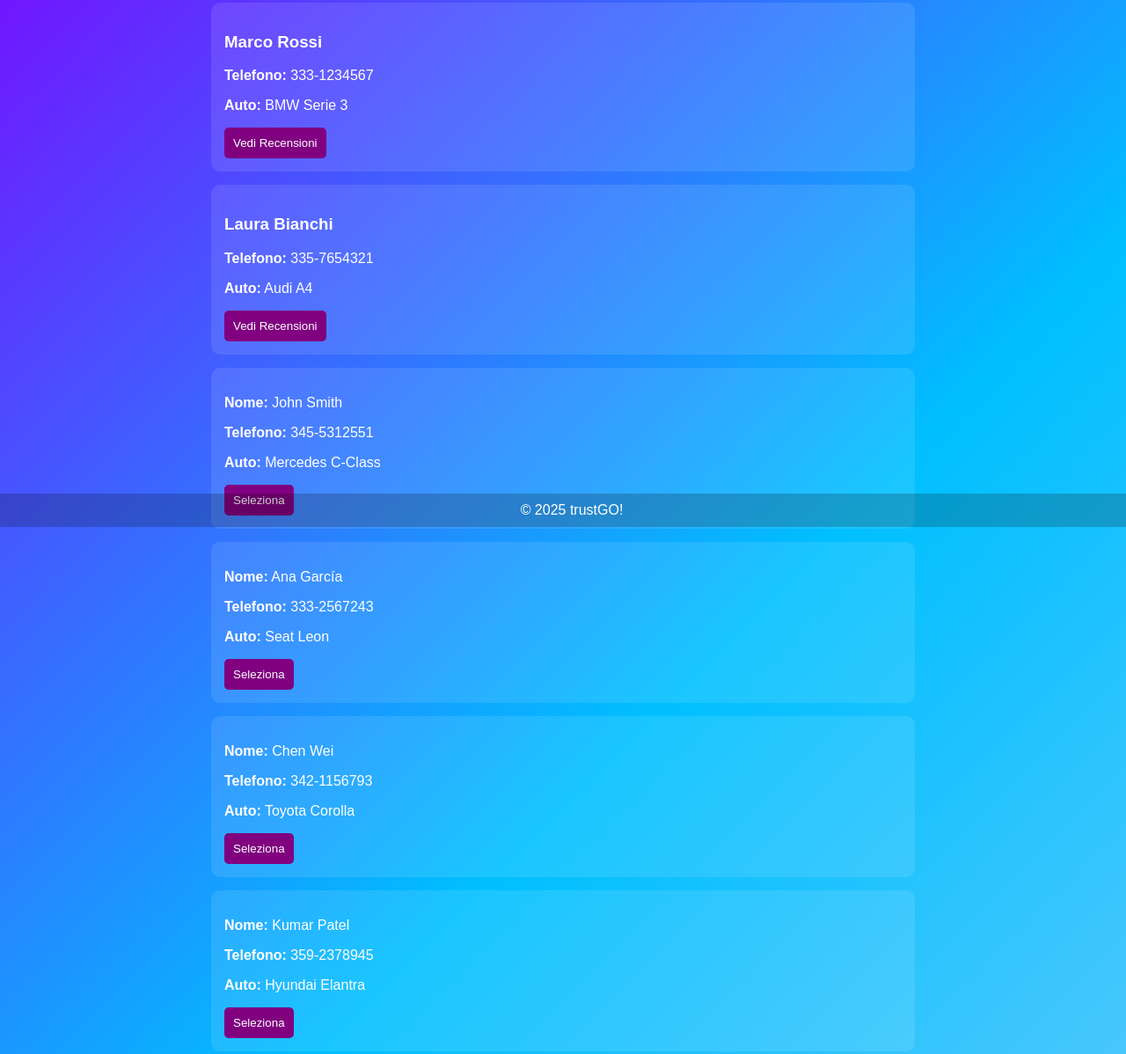
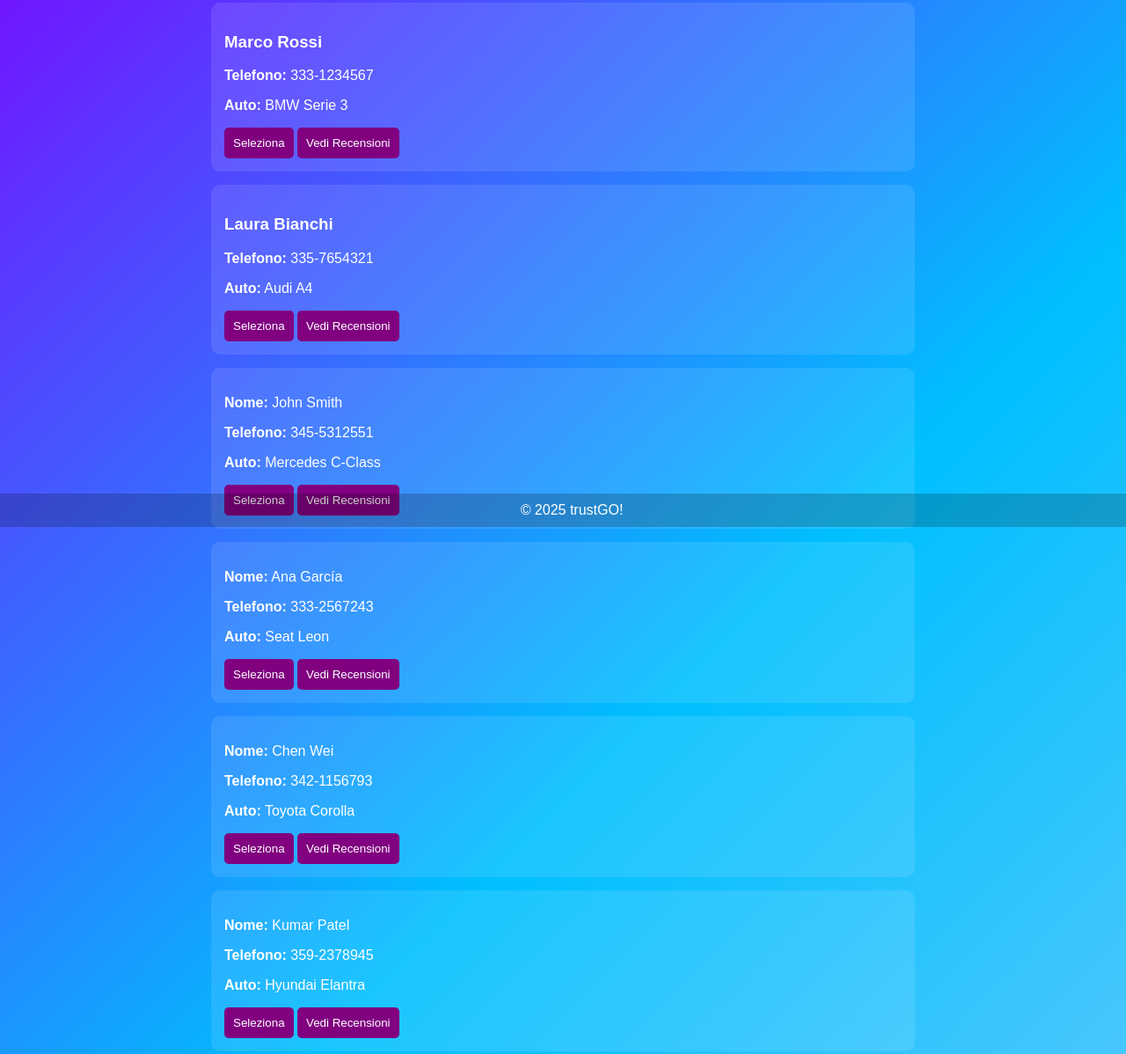
Before and after one commit to dazzazaaa/trustGO, a plain HTML site: page booking.html in a window 1280 px wide. Shown: the part 201-1399 px from the top of the page at 88% size. Drawn offline with Linux system fonts and the light colour scheme.

Commit message:
Update booking.html

```diff
--- a/booking.html
+++ b/booking.html
@@ -76,7 +76,8 @@
     <h3>Marco Rossi</h3>
     <p><strong>Telefono:</strong> 333-1234567</p>
     <p><strong>Auto:</strong> BMW Serie 3</p>
-    <button onclick="mostraRecensioni('marco')">Vedi Recensioni</button>
+      <button>Seleziona</button>
+    <button onclick="mostraRecensioni('Marco')">Vedi Recensioni</button>
 </div>
     <div id="recensioni-container" style="display: none;">
     <h3>Recensioni del Driver</h3>
@@ -87,7 +88,8 @@
     <h3>Laura Bianchi</h3>
     <p><strong>Telefono:</strong> 335-7654321</p>
     <p><strong>Auto:</strong> Audi A4</p>
-    <button onclick="mostraRecensioni('laura')">Vedi Recensioni</button>
+    <button>Seleziona</button>
+    <button onclick="mostraRecensioni('Laura')">Vedi Recensioni</button>
 </div>
     <div id="recensioni-container" style="display: none;">
     <h3>Recensioni del Driver</h3>
@@ -99,6 +101,7 @@
       <p><strong>Telefono:</strong> 345-5312551</p>
       <p><strong>Auto:</strong> Mercedes C-Class</p>
       <button>Seleziona</button>
+     <button onclick="mostraRecensioni('John')">Vedi Recensioni</button>
     </div>
     <div id="recensioni-container" style="display: none;">
     <h3>Recensioni del Driver</h3>
@@ -110,6 +113,7 @@
       <p><strong>Telefono:</strong> 333-2567243</p>
       <p><strong>Auto:</strong> Seat Leon</p>
       <button>Seleziona</button>
+      <button onclick="mostraRecensioni('Ana')">Vedi Recensioni</button>
     </div>
     <div id="recensioni-container" style="display: none;">
     <h3>Recensioni del Driver</h3>
@@ -121,6 +125,7 @@
       <p><strong>Telefono:</strong> 342-1156793</p>
       <p><strong>Auto:</strong> Toyota Corolla</p>
       <button>Seleziona</button>
+     <button onclick="mostraRecensioni('Chen')">Vedi Recensioni</button>
     </div>
     <div id="recensioni-container" style="display: none;">
     <h3>Recensioni del Driver</h3>
@@ -132,6 +137,7 @@
       <p><strong>Telefono:</strong> 359-2378945</p>
       <p><strong>Auto:</strong> Hyundai Elantra</p>
       <button>Seleziona</button>
+     <button onclick="mostraRecensioni('Kumar')">Vedi Recensioni</button>
     </div>
     <div id="recensioni-container" style="display: none;">
     <h3>Recensioni del Driver</h3>
@@ -143,6 +149,7 @@
       <p><strong>Telefono:</strong> 371-2374268</p>
       <p><strong>Auto:</strong> Renault Clio</p>
       <button>Seleziona</button>
+      <button onclick="mostraRecensioni('Fatima')">Vedi Recensioni</button>
     </div>
     <div id="recensioni-container" style="display: none;">
     <h3>Recensioni del Driver</h3>
@@ -154,6 +161,7 @@
       <p><strong>Telefono:</strong> 332-2378594</p>
       <p><strong>Auto:</strong> Lada Vesta</p>
       <button>Seleziona</button>
+      <button onclick="mostraRecensioni('Olga')">Vedi Recensioni</button>
     </div>
     <div id="recensioni-container" style="display: none;">
     <h3>Recensioni del Driver</h3>
@@ -165,6 +173,7 @@
       <p><strong>Telefono:</strong> 344-3883627</p>
       <p><strong>Auto:</strong> Peugeot 308</p>
       <button>Seleziona</button>
+      <button onclick="mostraRecensioni('Sofia')">Vedi Recensioni</button>
     </div>
     <div id="recensioni-container" style="display: none;">
     <h3>Recensioni del Driver</h3>
@@ -176,6 +185,7 @@
       <p><strong>Telefono:</strong> 354-2637282</p>
       <p><strong>Auto:</strong> Ford Focus</p>
       <button>Seleziona</button>
+      <button onclick="mostraRecensioni('Mohamed')">Vedi Recensioni</button>
     </div>
     <div id="recensioni-container" style="display: none;">
     <h3>Recensioni del Driver</h3>
```
